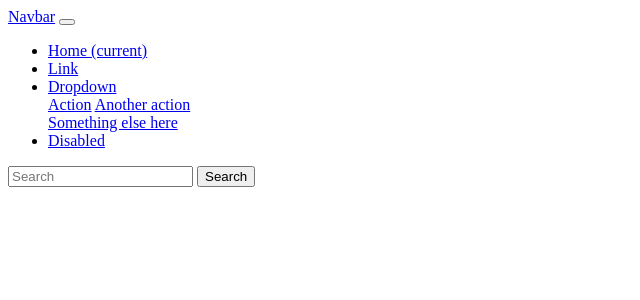
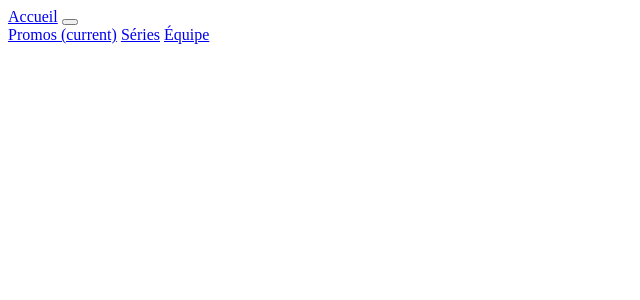
Before and after one commit to MarcCath01/wild-series, a Symfony app: template templates/base.html.twig in a window 1280 px wide. Shown: the top 300 px of the page, without its empty margins (0-640 px from the left). Run offline with Twig, Linux system fonts and the light colour scheme; the template is opened without the code that fills it, so the values that code supplies are empty; some libraries are stand-ins or nearby versions.

Commit message:
first solution for quest 05 le routing avancé

```diff
--- a/templates/_navbar.html.twig
+++ b/templates/_navbar.html.twig
@@ -1,35 +1,13 @@
 <nav class="navbar navbar-expand-lg navbar-light bg-light">
-  <a class="navbar-brand" href="#">Navbar</a>
-  <button class="navbar-toggler" type="button" data-toggle="collapse" data-target="#navbarSupportedContent" aria-controls="navbarSupportedContent" aria-expanded="false" aria-label="Toggle navigation">
+  <a class="navbar-brand" href="{{path("app_index")}}">Accueil</a>
+  <button class="navbar-toggler" type="button" data-toggle="collapse" data-target="#navbarNavAltMarkup" aria-controls="navbarNavAltMarkup" aria-expanded="false" aria-label="Toggle navigation">
     <span class="navbar-toggler-icon"></span>
   </button>
-
-  <div class="collapse navbar-collapse" id="navbarSupportedContent">
-    <ul class="navbar-nav mr-auto">
-      <li class="nav-item active">
-        <a class="nav-link" href="#">Home <span class="sr-only">(current)</span></a>
-      </li>
-      <li class="nav-item">
-        <a class="nav-link" href="#">Link</a>
-      </li>
-      <li class="nav-item dropdown">
-        <a class="nav-link dropdown-toggle" href="#" id="navbarDropdown" role="button" data-toggle="dropdown" aria-haspopup="true" aria-expanded="false">
-          Dropdown
-        </a>
-        <div class="dropdown-menu" aria-labelledby="navbarDropdown">
-          <a class="dropdown-item" href="#">Action</a>
-          <a class="dropdown-item" href="#">Another action</a>
-          <div class="dropdown-divider"></div>
-          <a class="dropdown-item" href="#">Something else here</a>
-        </div>
-      </li>
-      <li class="nav-item">
-        <a class="nav-link disabled" href="#">Disabled</a>
-      </li>
-    </ul>
-    <form class="form-inline my-2 my-lg-0">
-      <input class="form-control mr-sm-2" type="search" placeholder="Search" aria-label="Search">
-      <button class="btn btn-outline-success my-2 my-sm-0" type="submit">Search</button>
-    </form>
+  <div class="collapse navbar-collapse" id="navbarNavAltMarkup">
+    <div class="navbar-nav">
+      <a class="nav-item nav-link active" href="#">Promos <span class="sr-only">(current)</span></a>
+      <a class="nav-item nav-link" href="#">Séries</a>
+      <a class="nav-item nav-link" href="#">Équipe</a>
+    </div>
   </div>
 </nav>
--- a/templates/base.html.twig
+++ b/templates/base.html.twig
@@ -14,9 +14,12 @@
         {% endblock %}
     </head>
     <body>
+
         <header> {% include "_navbar.html.twig" %} </header>
+
         {% block body %}{% endblock %}
 
+        <script src="/build/app.js"></script>
 
     </body>
 </html>
```
Also changed, not shown: src/Controller/ProgramController.php (+9 -1 lines), templates/program/show.html.twig (added, +9 -0 lines).
